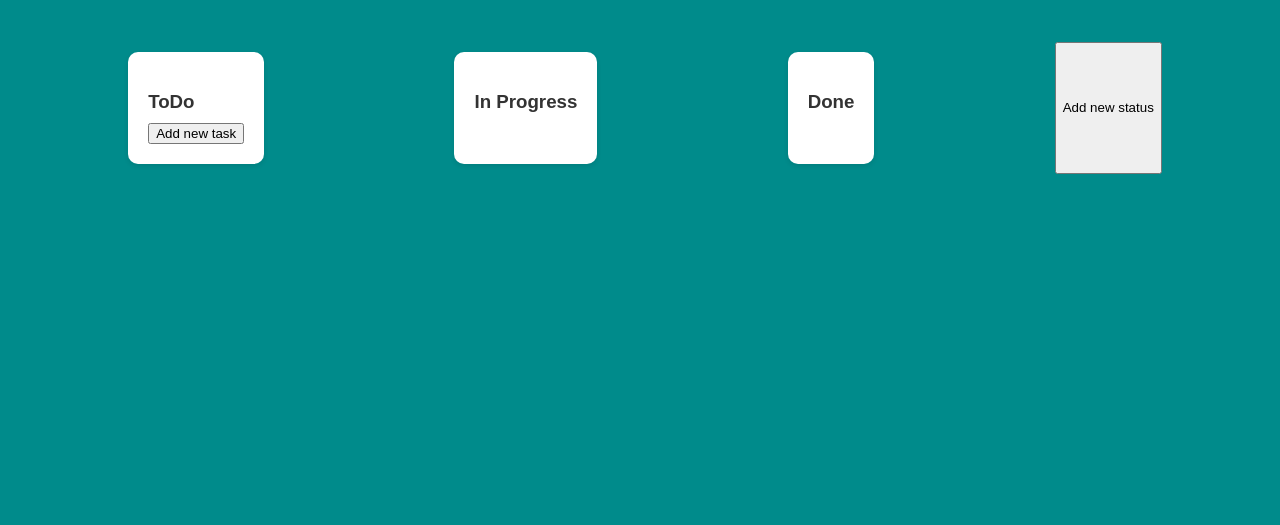
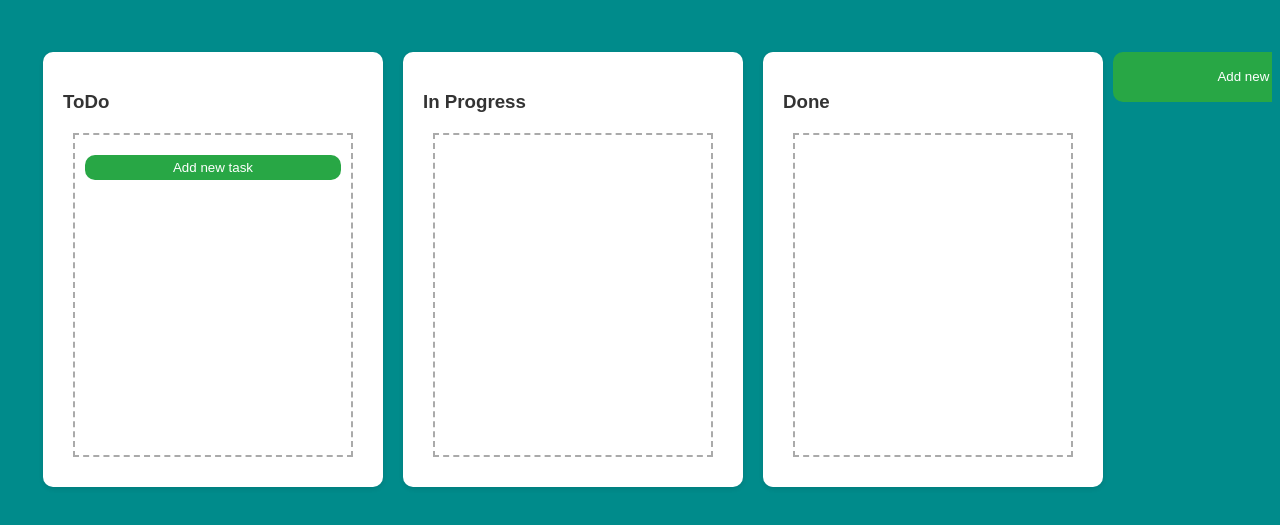
Before and after one commit to Rodrigoono1/KanbanBoard, a plain HTML site: page index.html in a window 1280 px wide. Shown: the part 59-584 px from the top of the page. Drawn offline with Linux system fonts and the light colour scheme.

Commit message:
añadir estilos para task y estados

```diff
--- a/style.css
+++ b/style.css
@@ -1,7 +1,7 @@
+
 body{
     background-color: darkcyan;
     font-family: Arial, Helvetica, sans-serif;
-
 }
 .titulo{
     display:flex;
@@ -9,17 +9,18 @@ body{
     color: white;
 }
 
-#tablero{
+.tablero{
     display: flex;
-    flex-wrap: nowrap;
-    justify-content: space-around;
+    overflow-x: auto;
+    white-space: nowrap;
     padding: 25px;
+
 }
 
-.column{
+.tablero .column{
     display: flex;
-    flex-direction: column;
-    max-width: 400px;
+	flex-direction: column;
+	flex: 0 0 300px;
     margin: 10px;
     background-color: #fff;
     border-radius: 10px;
@@ -32,3 +33,41 @@ body{
     margin-bottom: 10px;
     color: #333;
 }
+
+#newStatus {
+    height: 50px;
+    min-width: 300px;
+}
+
+.task-container {
+  min-height: 150px;
+  padding: 10px;
+  border: 2px dashed #aaa;
+  margin: 10px;
+  overflow-y: auto;
+  height: 300px;
+}
+
+.task {
+  background: #f0f0f0;
+  padding: 8px;
+  margin: 5px 0;
+  cursor: move;
+  border: 1px solid #ccc;
+}
+
+.button {
+  margin-top: 10px;
+  background: #28a745;
+  color: white;
+  padding: 5px 10px;
+  border: none;
+  cursor: pointer;
+  border-radius: 10px;
+}
+
+.column .button{ /*colum toDo*/
+    width: 100%;
+    display: flex;
+    justify-content: center;
+}
```
